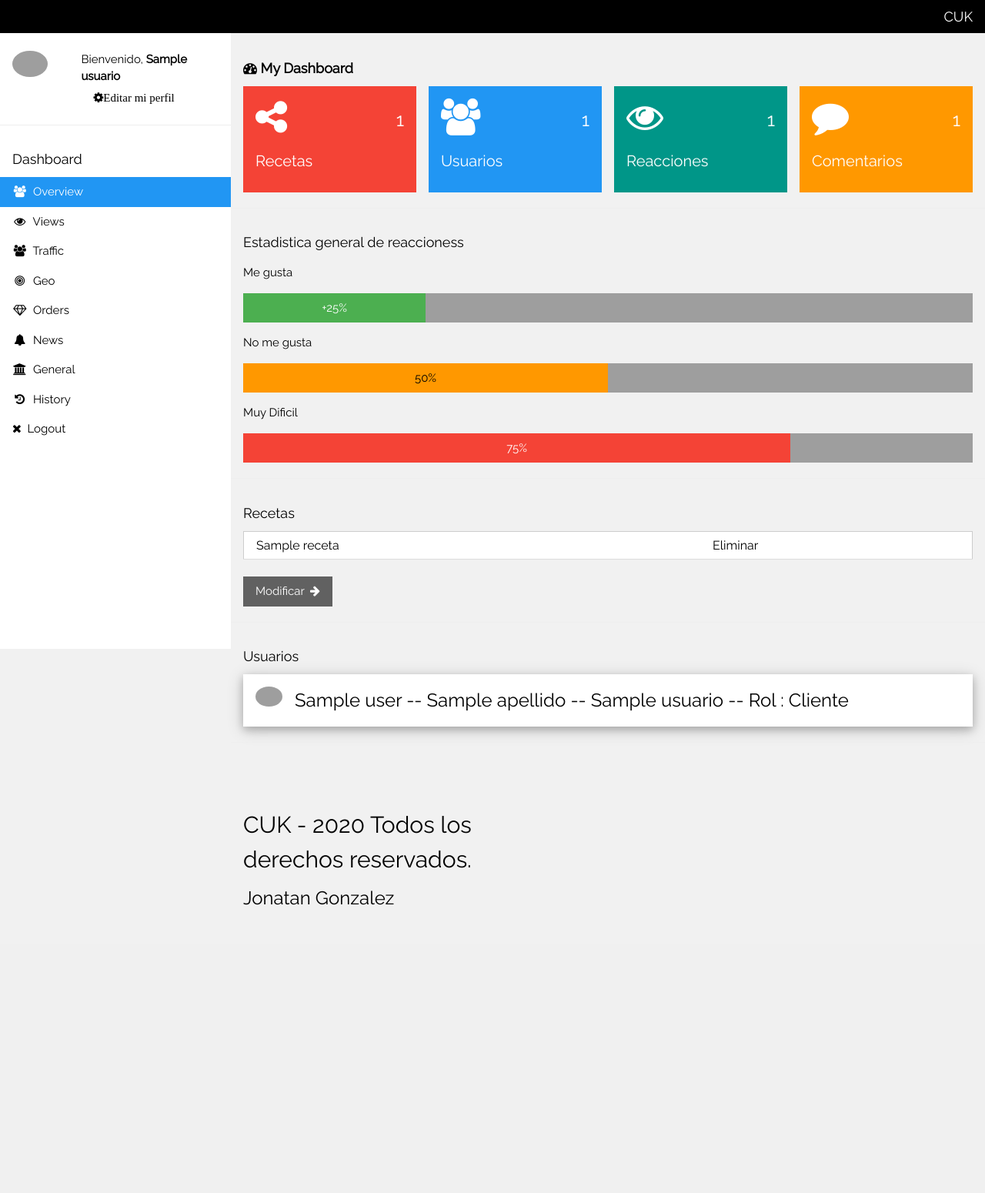
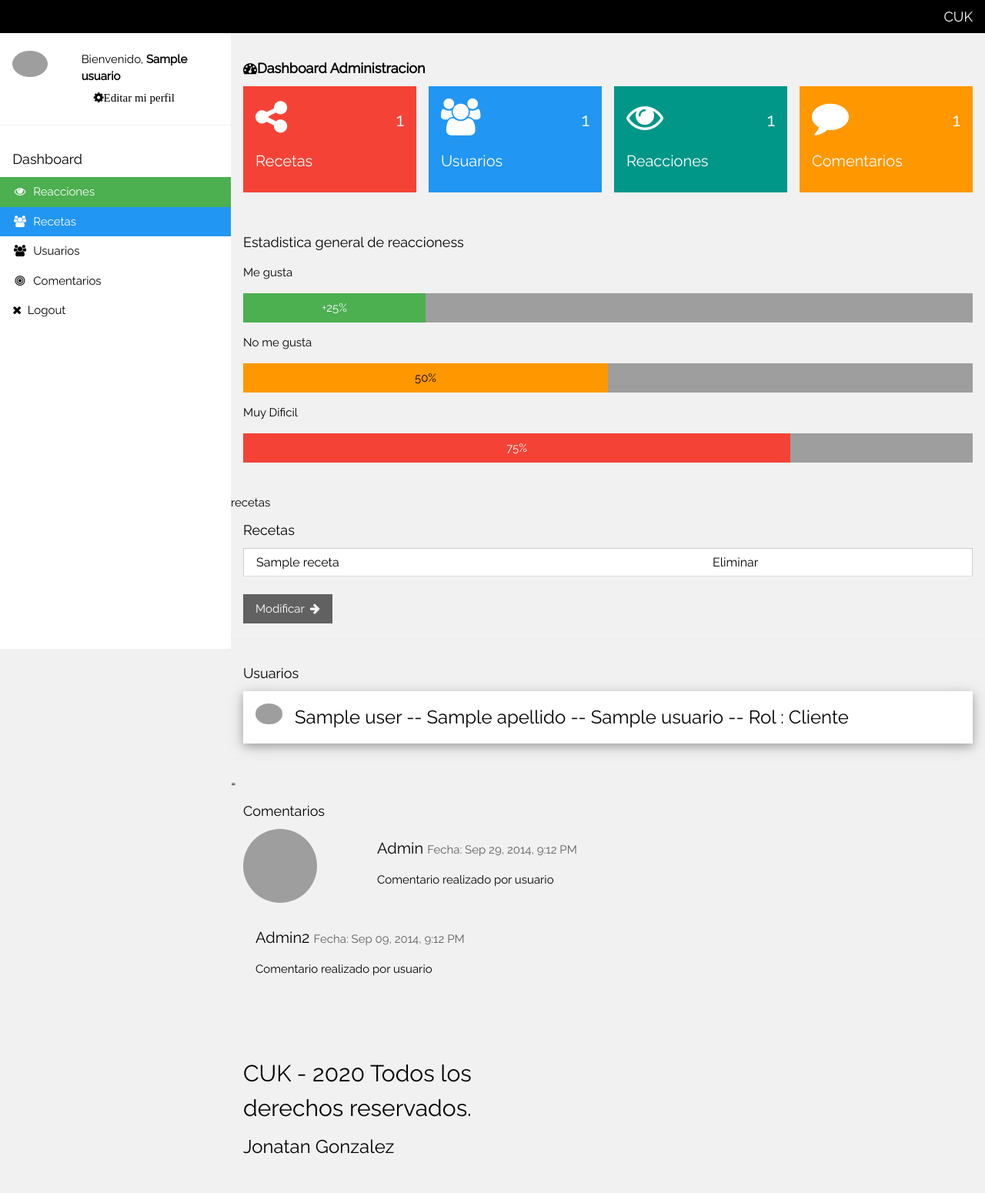
Before and after one commit to JonatanGonzalez0/CUK, a Flask app: template templates/DashboardAdmin.html in a window 1280 px wide. Shown: the whole page at 77% size. Before the commit the page ends 1176 px from the top, so only its background shows below. Run offline with Flask 2, Linux system fonts and the light colour scheme; the template is opened without the code that fills it: most values are stand-ins (such as "Sample title", 1, 10 or a date in 2020); grey boxes are pictures that could not be loaded.

Commit message:
Update DashboardAdmin.html

```diff
--- a/templates/DashboardAdmin.html
+++ b/templates/DashboardAdmin.html
@@ -43,14 +43,10 @@
         </div>
         <div class="w3-bar-block">
             <a href="#" class="w3-bar-item w3-button w3-padding-16 w3-hide-large w3-dark-grey w3-hover-black" onclick="w3_close()" title="close menu"><i class="fa fa-remove fa-fw"></i>  Close Menu</a>
-            <a href="#" class="w3-bar-item w3-button w3-padding w3-blue"><i class="fa fa-users fa-fw"></i>  Overview</a>
-            <a href="#" class="w3-bar-item w3-button w3-padding"><i class="fa fa-eye fa-fw"></i>  Views</a>
-            <a href="#" class="w3-bar-item w3-button w3-padding"><i class="fa fa-users fa-fw"></i>  Traffic</a>
-            <a href="#" class="w3-bar-item w3-button w3-padding"><i class="fa fa-bullseye fa-fw"></i>  Geo</a>
-            <a href="#" class="w3-bar-item w3-button w3-padding"><i class="fa fa-diamond fa-fw"></i>  Orders</a>
-            <a href="#" class="w3-bar-item w3-button w3-padding"><i class="fa fa-bell fa-fw"></i>  News</a>
-            <a href="#" class="w3-bar-item w3-button w3-padding"><i class="fa fa-bank fa-fw"></i>  General</a>
-            <a href="#" class="w3-bar-item w3-button w3-padding"><i class="fa fa-history fa-fw"></i>  History</a>
+            <a href="#reacciones" class="w3-bar-item w3-button w3-padding w3-green"><i class="fa fa-eye fa-fw"></i>  Reacciones</a>
+            <a href="#recetas" class="w3-bar-item w3-button w3-padding w3-blue"><i class="fa fa-users fa-fw"></i>  Recetas</a>
+            <a href="#usuarios" class="w3-bar-item w3-button w3-padding"><i class="fa fa-users fa-fw"></i>  Usuarios</a>
+            <a href="#comentarios" class="w3-bar-item w3-button w3-padding"><i class="fa fa-bullseye fa-fw"></i>  Comentarios</a>
             <a href="Logout" class="w3-bar-item w3-button w3-padding"><i class="fa fa-close"></i>  Logout</a><br><br>
         </div>
     </nav>
@@ -64,7 +60,7 @@
 
         <!-- Header -->
         <header class="w3-container" style="padding-top:22px">
-            <h5><b><i class="fa fa-dashboard"></i> My Dashboard</b></h5>
+            <h5><b><i class="fa fa-dashboard"></i>Dashboard Administracion</b></h5>
         </header>
 
         <div class="w3-row-padding w3-margin-bottom">
@@ -110,7 +106,7 @@
             </div>
         </div>
 
-        <hr>
+        <hr id="reacciones">
         <div class="w3-container">
             <h5>Estadistica general de reaccioness</h5>
             <p>Me gusta</p>
@@ -128,8 +124,7 @@
                 <div class="w3-container w3-center w3-padding w3-red" style="width:75%">75%</div>
             </div>
         </div>
-        <hr>
-
+        <hr id="reacciones"> recetas
         <div class="w3-container">
             <h5>Recetas</h5>
             <table class="w3-table w3-striped w3-bordered w3-border w3-hoverable w3-white">
@@ -144,7 +139,7 @@
             </table><br>
             <button class="w3-button w3-dark-grey">Modificar   <i class="fa fa-arrow-right"></i></button>
         </div>
-        <hr>
+        <hr id="usuarios">
         <div class="w3-container">
             <h5>Usuarios</h5>
             <ul class="w3-ul w3-card-4 w3-white">
@@ -167,8 +162,7 @@
 
             </ul>
         </div>
-        <hr>
-        <!--
+        <hr id="comentarios"> =
         <div class="w3-container">
             <h5> Comentarios </h5>
             <div class="w3-row">
@@ -176,13 +170,18 @@
                     <img class="w3-circle" src="https://www.w3schools.com/w3images/avatar2.png" style="width:96px;height:96px">
                 </div>
                 <div class="w3-col m10 w3-container">
-                    <h4>Usuario <span class="w3-opacity w3-medium">Fecha: Sep 29, 2014, 9:12 PM</span></h4>
+                    <h4>Admin <span class="w3-opacity w3-medium">Fecha: Sep 29, 2014, 9:12 PM</span></h4>
+                    <p>Comentario realizado por usuario</p><br>
+                </div>
+
+                <div class="w3-col m10 w3-container">
+                    <h4>Admin2 <span class="w3-opacity w3-medium">Fecha: Sep 09, 2014, 9:12 PM</span></h4>
                     <p>Comentario realizado por usuario</p><br>
                 </div>
             </div>
 
         </div>
-        -->
+
         <br>
         <!-- Footer -->
         <footer class="w3-row-padding w3-padding-32">
```
